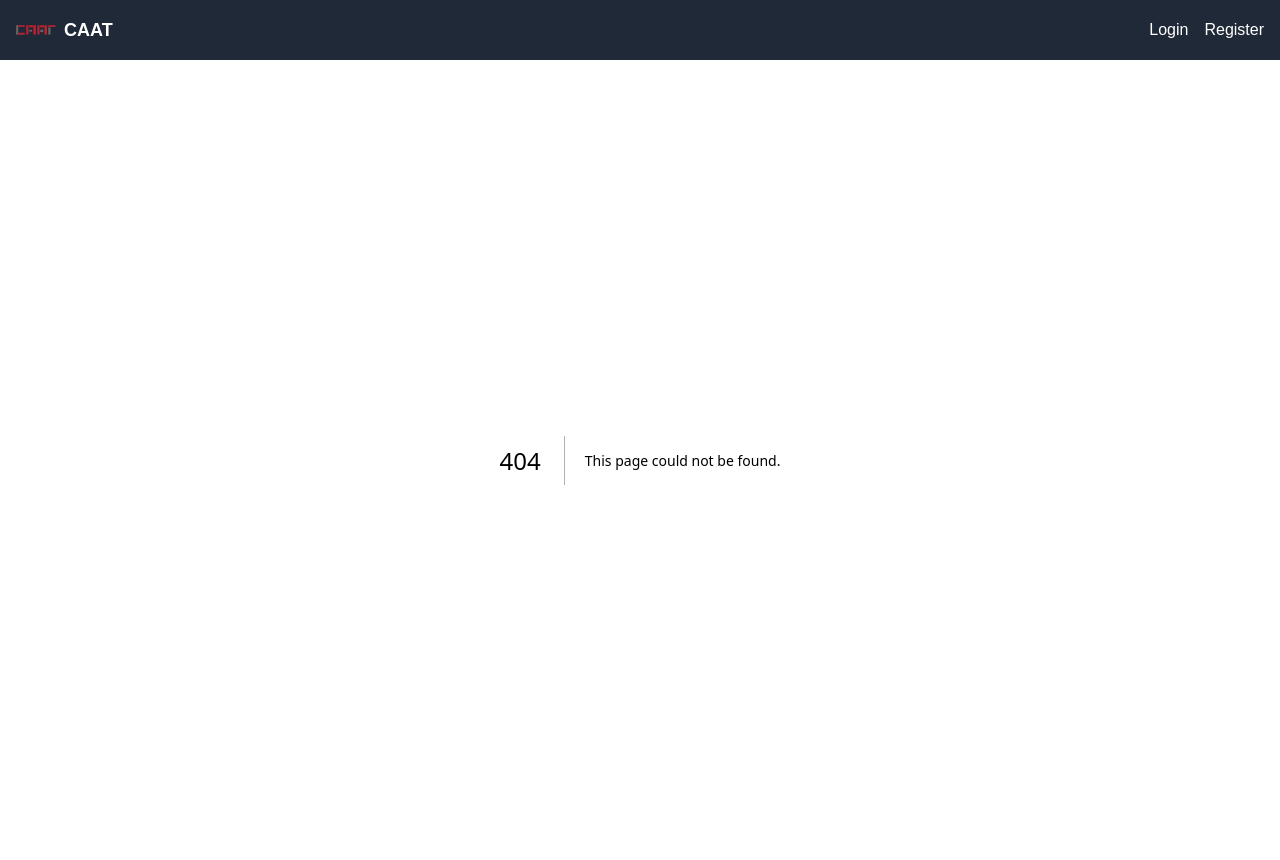
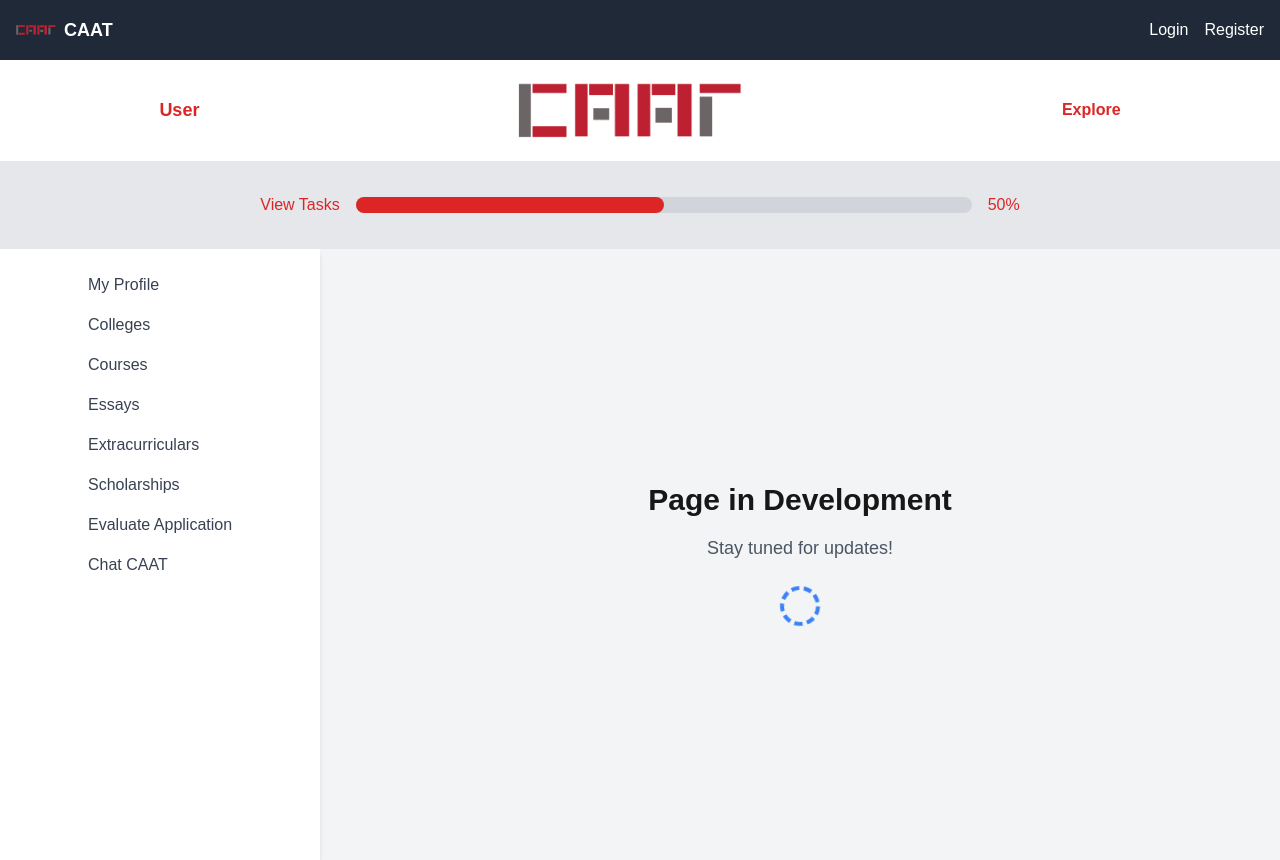
Before and after one commit to mycaatorg/ProjectApp, a Next.js app in the folder caat/frontend/: page /dashboard/essays in a window 1280 px wide. Before the commit this address had no page. Built offline with nearby package versions, Linux system fonts and the light colour scheme.

Commit message:
coming soon

```diff
--- /dev/null
+++ b/caat/frontend/app/dashboard/chatCaat/page.tsx
@@ -0,0 +1,7 @@
+"use client";
+
+import ComingSoon from "@/components/ComingSoon";
+
+export default function SomePage() {
+  return <ComingSoon />;
+}
--- /dev/null
+++ b/caat/frontend/app/dashboard/courses/page.tsx
@@ -0,0 +1,7 @@
+"use client";
+
+import ComingSoon from "@/components/ComingSoon";
+
+export default function SomePage() {
+  return <ComingSoon />;
+}
--- /dev/null
+++ b/caat/frontend/app/dashboard/essays/page.tsx
@@ -0,0 +1,7 @@
+"use client";
+
+import ComingSoon from "@/components/ComingSoon";
+
+export default function SomePage() {
+  return <ComingSoon />;
+}
--- /dev/null
+++ b/caat/frontend/app/dashboard/extracurriculars/page.tsx
@@ -0,0 +1,7 @@
+"use client";
+
+import ComingSoon from "@/components/ComingSoon";
+
+export default function SomePage() {
+  return <ComingSoon />;
+}
--- /dev/null
+++ b/caat/frontend/app/dashboard/scholarships/page.tsx
@@ -0,0 +1,7 @@
+"use client";
+
+import ComingSoon from "@/components/ComingSoon";
+
+export default function SomePage() {
+  return <ComingSoon />;
+}
--- /dev/null
+++ b/caat/frontend/components/comingSoon.tsx
@@ -0,0 +1,11 @@
+import React from "react";
+
+export default function ComingSoon({ title = "Page in Development", message = "Stay tuned for updates!" }: { title?: string; message?: string }) {
+  return (
+    <div className="flex flex-col items-center justify-center h-full py-24 text-center">
+      <h1 className="text-3xl font-bold mb-4">{title}</h1>
+      <p className="text-lg text-gray-600">{message}</p>
+      <div className="mt-6 w-10 h-10 border-4 border-blue-500 border-dashed rounded-full animate-spin" />
+    </div>
+  );
+}
```
